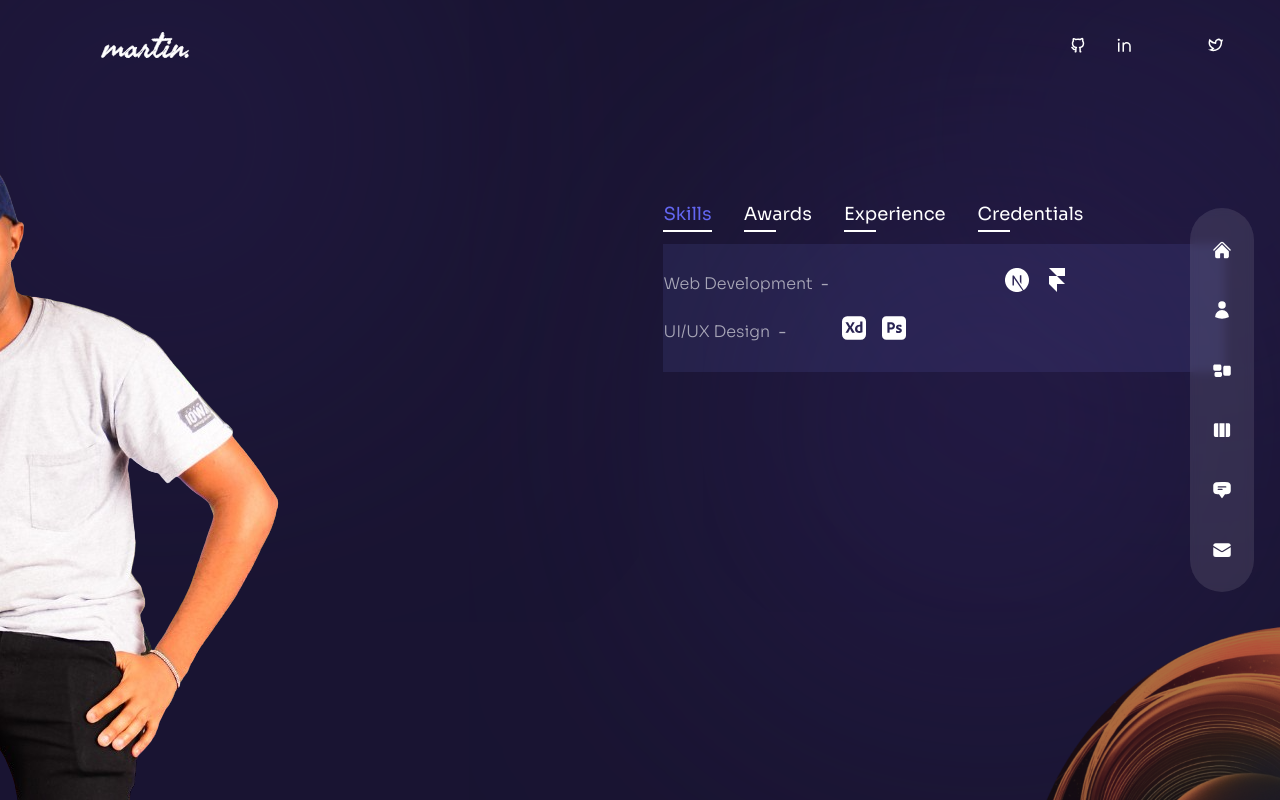
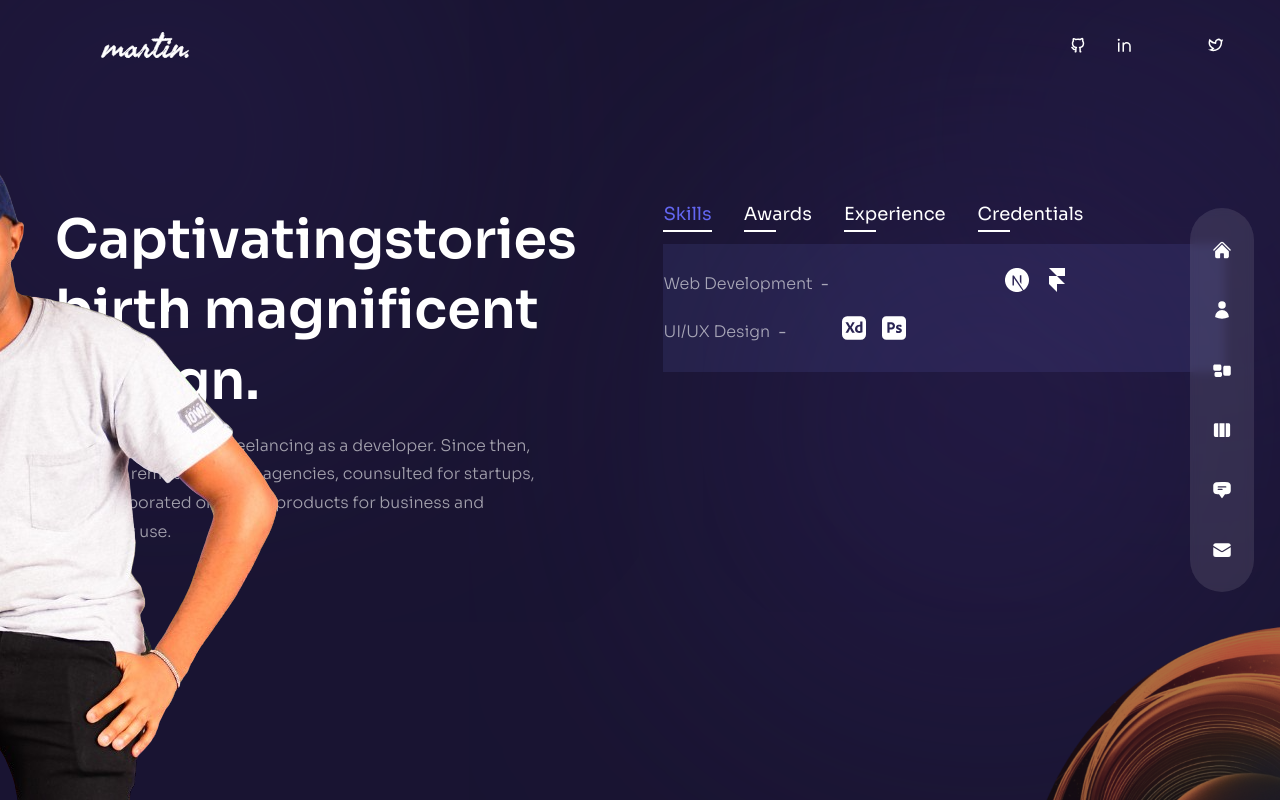
Before and after one commit to mine-martin/2023_Portfolio, a Next.js app: page /about in a window 1280 px wide. Built offline with nearby package versions, Linux system fonts and the light colour scheme; some icons are missing.

Commit message:
Added About page

```diff
--- a/pages/about/index.js
+++ b/pages/about/index.js
@@ -132,8 +132,18 @@ const About = () => {
 
       <div className="container mx-auto h-full flex flex-col items-center xl:flex-row gap-x-6">
         {/* text */}
-        <div className="flex-1 flex flex-col justify-center"></div>
+        <div className="flex-1 flex flex-col justify-center">
+          <h2 className="h2">
+            Captivating<span>stories</span> birth magnificent design.
+          </h2>
+          <p className="max-w-[500px] mx-auto xl:mx-0 mb-6 xl:mb-12 px-2 xl:px-0">
+            10 years ago, I bagan freelancing as a developer. Since then, I,ve
+            done remote work for agencies, counsulted for startups, and
+            collaborated on digital products for business and consumer use.
+          </p>
+        </div>
 
+        {/* info */}
         <div className="flex flex-col w-full xl:max-w-[48%] h-[400px]">
           <div className="flex gap-x-4 xl:gap-x-8 mx-auto xl:mx-0 mb-4">
             {aboutData.map((data, dataIndex) => {
```
